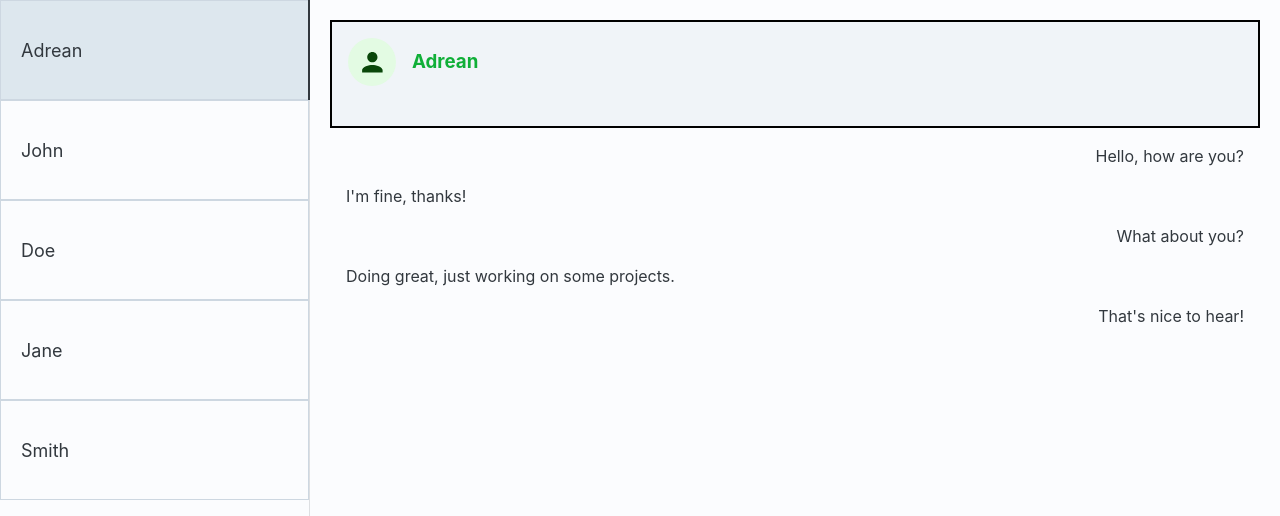
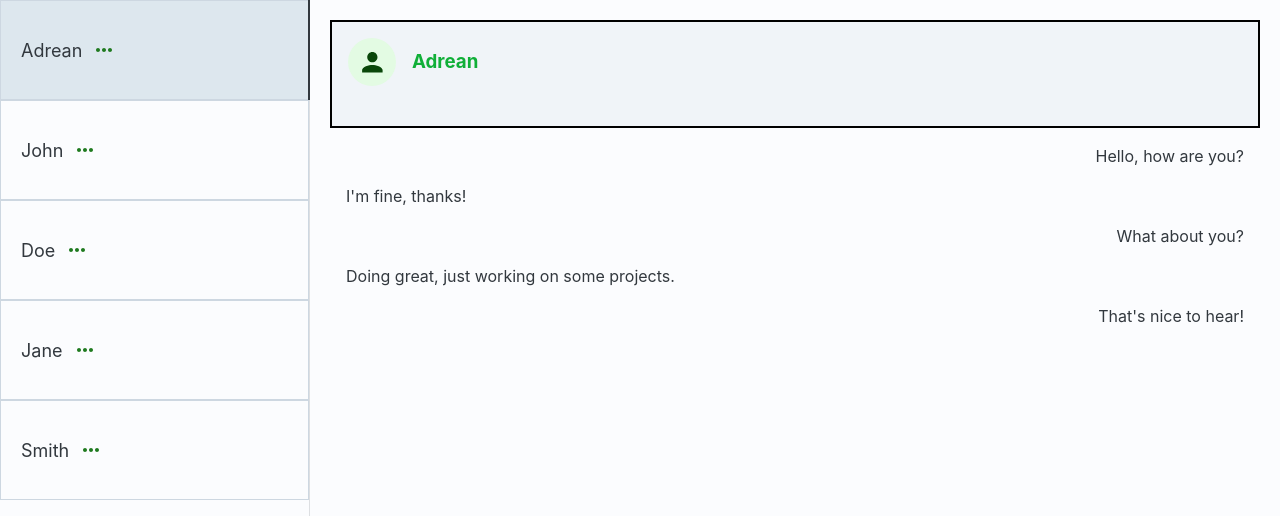
Before and after one commit to IrrationalCucumber/Chat-for-web-application-frontend, a React (Vite) app: page / in a window 1280 px wide. Shown: the top 516 px of the page. Built offline with nearby package versions, Linux system fonts and the light colour scheme.

Commit message:
Add dropdwon menu

```diff
--- a/src/route/Home.tsx
+++ b/src/route/Home.tsx
@@ -1,6 +1,18 @@
 import * as React from "react";
 // import Navbar from "../components/Navbar";
-import { Tabs, TabList, Tab, TabPanel, Sheet, Avatar } from "@mui/joy";
+import {
+  Tabs,
+  TabList,
+  Tab,
+  TabPanel,
+  Sheet,
+  Avatar,
+  Dropdown,
+  MenuButton,
+  Menu,
+  MenuItem,
+} from "@mui/joy";
+import { MoreHoriz } from "@mui/icons-material";
 import "./style.css";
 
 export default function Home() {
@@ -46,6 +58,24 @@ export default function Home() {
               key={i} // Use the user name as the value for the tab
             >
               {user}
+              <Dropdown>
+                {/* Elaborate dropdown further */}
+                <MenuButton
+                  variant="plain"
+                  color="success"
+                  size="sm"
+                  sx={{
+                    borderRadius: "50%",
+                    width: "2rem",
+                  }}
+                >
+                  <MoreHoriz />
+                </MenuButton>
+                <Menu variant="solid" color="success" size="sm">
+                  <MenuItem>Add to Favorites</MenuItem>
+                  <MenuItem>Block User</MenuItem>
+                </Menu>
+              </Dropdown>
             </Tab>
           ))}
         </TabList>
```
